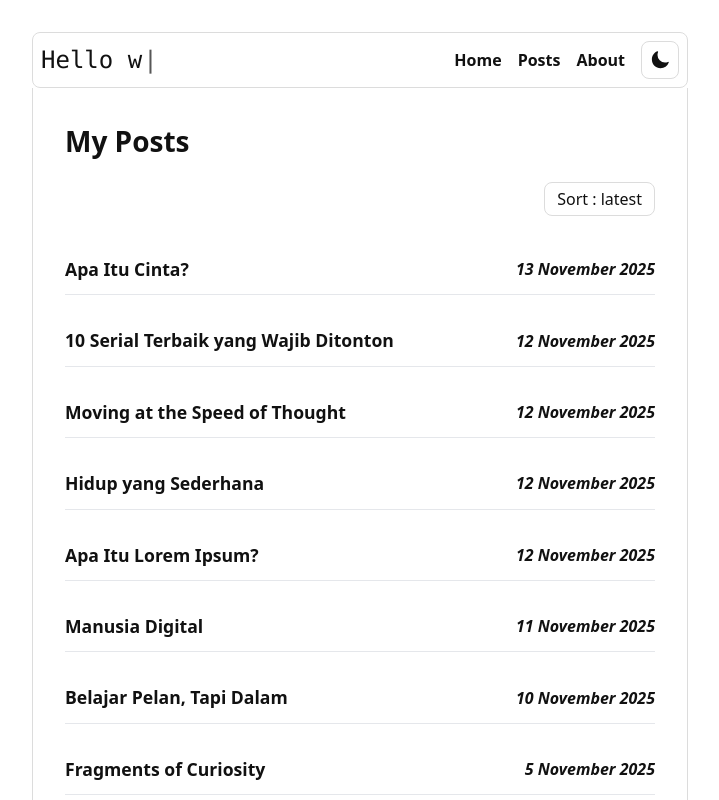
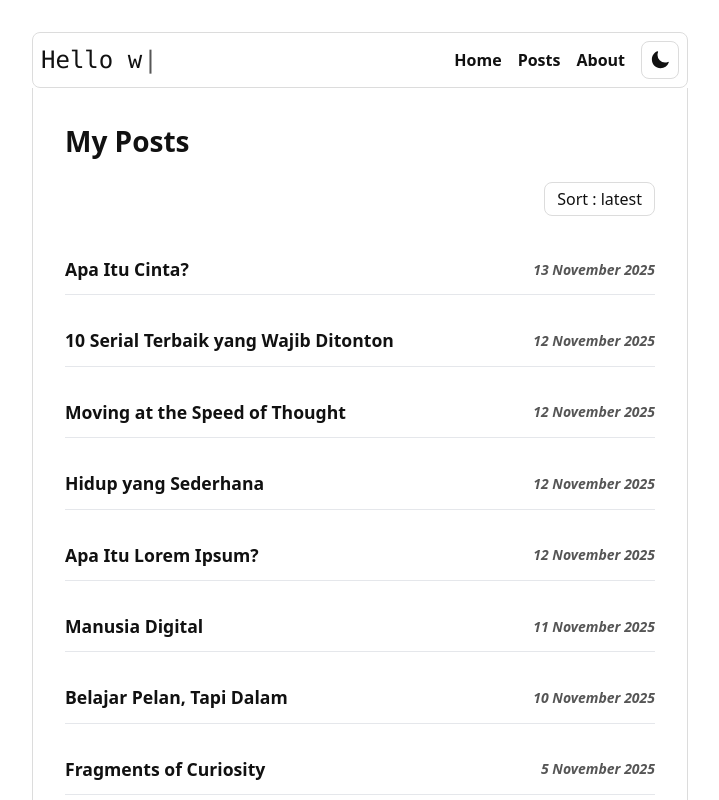
Before and after one commit to zulfikarm321/my-site, a Next.js app: page /posts in a window 1280 px wide. Shown: the top 800 px of the page, without its empty margins (280-999 px from the left). Built offline with nearby package versions, Linux system fonts and the light colour scheme.

Commit message:
fourth commit

```diff
--- a/app/(pages)/about/page.tsx
+++ b/app/(pages)/about/page.tsx
@@ -1,5 +1,4 @@
 import { MarkdownRenderer } from "@/app/components/markdown";
-import React from "react";
 
 const page = () => {
   return <MarkdownRenderer filePath="about-me.md" />;
--- a/app/components/PostList.tsx
+++ b/app/components/PostList.tsx
@@ -47,7 +47,7 @@ export default function PostList({ posts, perPage = 10 }: PostListProps) {
           className="block border-b border-gray-200 dark:border-gray-800 pb-3 hover:text-blue-500 transition-colors">
           <div className="flex flex-col sm:flex-row sm:items-center sm:justify-between">
             <h4>{post.title}</h4>
-            <time dateTime={post.date} className="italic">
+            <time dateTime={post.date} className="">
               {new Date(post.date).toLocaleDateString("id-ID", {
                 year: "numeric",
                 month: "long",
--- a/app/layout.tsx
+++ b/app/layout.tsx
@@ -27,7 +27,7 @@ const lato = Lato({
 });
 
 export const metadata: Metadata = {
-  title: "Create Next App",
+  title: "zm.dev",
   description: "Generated by create next app",
 };
 
--- a/app/md/posts/10-top-series-you-should-watch.md
+++ b/app/md/posts/10-top-series-you-should-watch.md
@@ -2,6 +2,8 @@
 title: "10 Serial Terbaik yang Wajib Ditonton"
 date: "2025-11-12"
 ---
+
+# 10 Serial Terbaik yang Wajib Ditonton
 
 Terkadang, cerita terbaik tidak disampaikan dalam film — mereka berkembang perlahan, lewat episode, membiarkan kita hidup di dalamnya.
 Berikut sepuluh serial yang layak kamu tonton — bukan hanya untuk menonton, tapi untuk _merasakan_.
--- a/app/md/posts/Moving-at-the-Speed-of-Thought.md
+++ b/app/md/posts/Moving-at-the-Speed-of-Thought.md
@@ -3,6 +3,8 @@ title: "Moving at the Speed of Thought"
 date: "2025-11-12"
 description: "In a world that glorifies speed, learning to slow down might be the most radical act of all."
 ---
+
+# Moving at the Speed of Thought
 
 ![Sunlight spilling through a quiet room](https://images.unsplash.com/photo-1506744038136-46273834b3fb?auto=format&fit=crop&w=1200&q=80)
 
--- a/app/md/posts/belajar-pelan.md
+++ b/app/md/posts/belajar-pelan.md
@@ -2,6 +2,8 @@
 title: "Belajar Pelan, Tapi Dalam"
 date: "2025-11-10"
 ---
+
+# Belajar Pelan, Tapi Dalam
 
 Kita sering merasa harus cepat — cepat paham, cepat sukses, cepat selesai.
 Tapi semakin sering aku belajar, semakin sadar kalau kecepatan jarang membawa kedalaman.
--- a/app/md/posts/hidup-sederhana.md
+++ b/app/md/posts/hidup-sederhana.md
@@ -2,6 +2,8 @@
 title: "Hidup yang Sederhana"
 date: "2025-11-12"
 ---
+
+# Hidup yang Sederhana
 
 Kesederhanaan sering disalahpahami sebagai kekurangan.
 Padahal, di sanalah ruang untuk bernapas, berpikir, dan benar-benar _merasakan hidup_.
--- a/app/md/posts/how-it-made.md
+++ /dev/null
@@ -1,4 +0,0 @@
----
-title: "How this website maded"
-date: "2025-11-05"
----
--- a/app/md/posts/lorem-ipsum.md
+++ b/app/md/posts/lorem-ipsum.md
@@ -2,6 +2,8 @@
 title: "Apa Itu Lorem Ipsum?"
 date: "2025-11-12"
 ---
+
+# Apa Itu Lorem Ipsum?
 
 Kamu mungkin sering melihat teks aneh seperti ini di internet:
 
--- a/app/styles/typography.css
+++ b/app/styles/typography.css
@@ -32,3 +32,9 @@ p {
 a {
   font-weight: bold;
 }
+
+time {
+  font-style: italic;
+  color: var(--text-muted);
+  font-size: 0.875rem; /* Ukuran teks waktu */
+}
```
